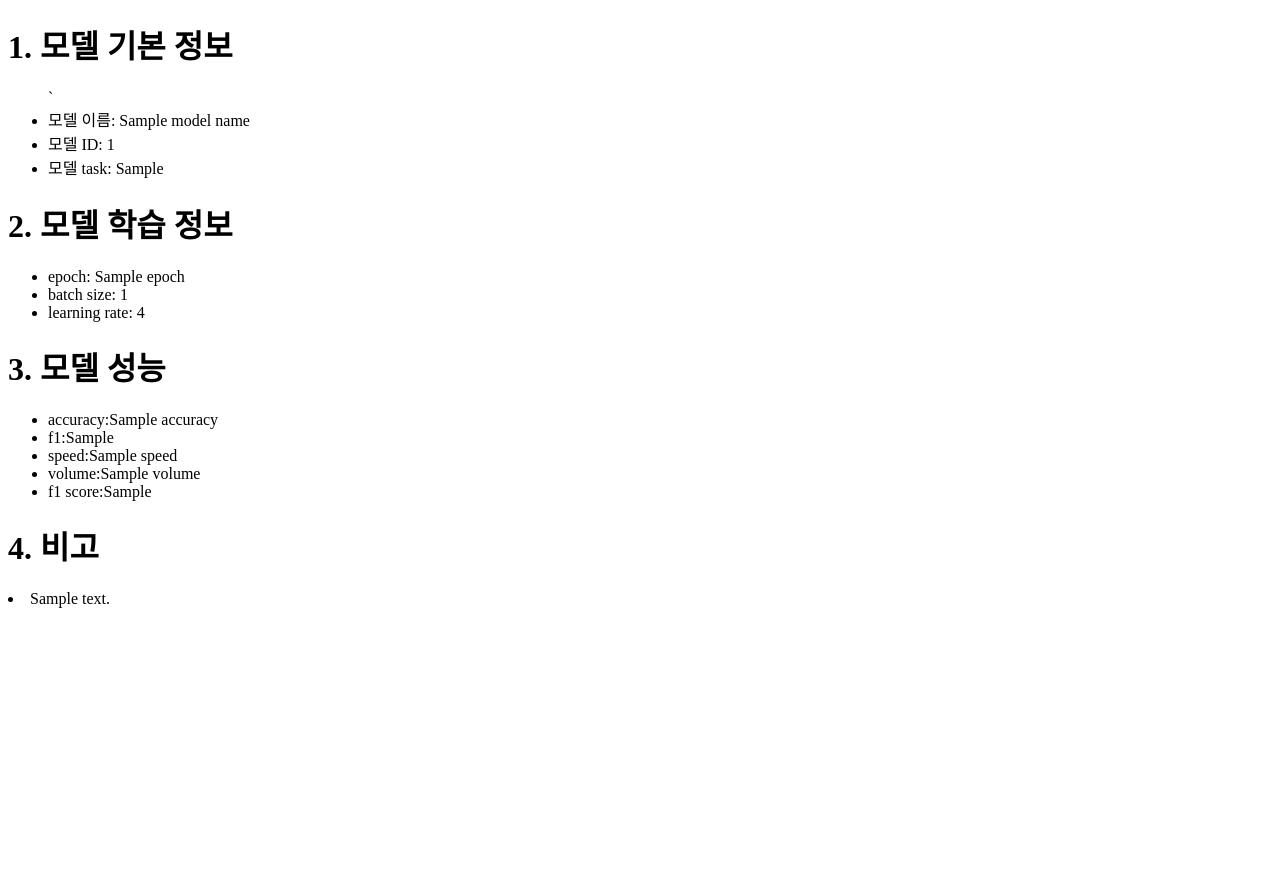
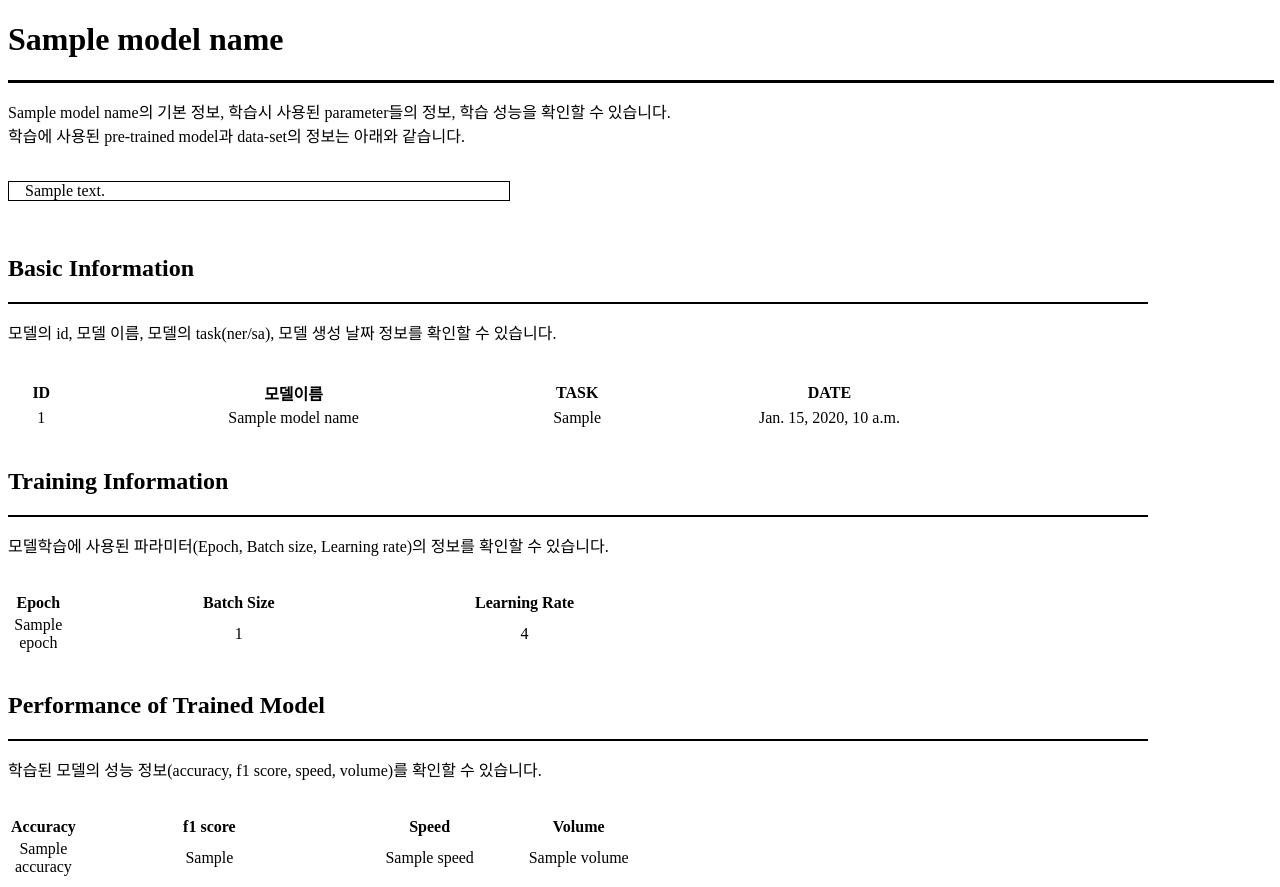
Before and after one commit to skku-arspraxia/arspraxia, a Django app: template myapp/templates/modelPopup.html in a window 1280 px wide. Before the commit the page ends 608 px from the top, so only its background shows below. Run offline with Django 4.2, Linux system fonts and the light colour scheme; the template is opened without the code that fills it: most values are stand-ins (such as "Sample title", 1, 10 or a date in 2020); some libraries are stand-ins or nearby versions.

Commit message:
models pagination

```diff
--- a/myapp/templates/modelPopup.html
+++ b/myapp/templates/modelPopup.html
@@ -5,27 +5,107 @@
     <title>model_name</title>
 </head>
 <body>
-    <h1>1. 모델 기본 정보</h1>
-    <ul>
-        `<li>모델 이름: {{model_name}}</li>
-        <li>모델 ID: {{model_id}}</li>
-        <li>모델 task: {{model_task}}</li>
-    </ul>
-    <h1>2. 모델 학습 정보</h1>
-    <ul>
-        <li>epoch: {{epoch}}</li>
-        <li>batch size: {{batch_size}}</li>
-        <li>learning rate: {{learning_rate}}</li>
-    </ul>
-    <h1>3. 모델 성능</h1>
-    <ul>
-        <li>accuracy:{{accuracy}}</li>
-        <li>f1:{{f1}}</li>
-        <li>speed:{{speed}}</li>
-        <li>volume:{{volume}}</li>
-        <li>f1 score:{{f1}}</li>
-    </ul>
-    <h1>4. 비고</h1>
-        <li>{{description}}</li>
+    <div class="col-md-12">
+            <h1>{{model_name}}</h1>
+    </div>
+
+    <hr width = "100%" color = "black" size = "3">
+
+    <div class="col-md-12">
+            <p>{{model_name}}의 기본 정보, 학습시 사용된 parameter들의 정보, 학습 성능을 확인할 수 있습니다.<br>
+                학습에 사용된 pre-trained model과 data-set의 정보는 아래와 같습니다.<br><br>
+                <div style="height: auto; width: 500px; border:1px solid black;">
+                     &nbsp;&nbsp;&nbsp;&nbsp;{{description}}
+                </div>
+                </p>
+    </div>
+    <br>
+
+    <div class="col-md-12">
+            <h2>Basic Information</h2>
+    </div>
+
+    <hr width = "90%" color = "black" size = "2" align="left">
+
+    <div class="col-md-12">
+            <p>모델의 id, 모델 이름, 모델의 task(ner/sa), 모델 생성 날짜 정보를 확인할 수 있습니다.<br><br></p>
+            <table class="Basic_Inf_table" width="80%" style="text-align:center;">
+                <thead>
+                    <tr>
+                        <th style="width:5%;">ID</th>
+                        <th style="width:35%;">모델이름</th>
+                        <th style="width:10%;">TASK</th>
+                        <th style="width:30%;">DATE</th>
+                    </tr>
+                </thead>
+                <tbody>
+                    <tr>
+                        <td>{{model_id}}</td>
+                        <td>{{model_name}}</td>
+                        <td>{{model_task}}</td>
+                        <td>{{date}}</td>
+                    </tr>
+                </tbody>
+            </table>
+    </div>
+
+    <br>
+
+    <div class="col-md-12">
+            <h2>Training Information</h2>
+    </div>
+
+    <hr width = "90%" color = "black" size = "2" align="left">
+
+    <div class="col-md-12">
+            <p>모델학습에 사용된 파라미터(Epoch, Batch size, Learning rate)의 정보를 확인할 수 있습니다.<br><br></p>
+            <table class="Training_Inf_table" width="50%" style="text-align:center;">
+                <thead>
+                    <tr>
+                        <th style="width:5%;">Epoch</th>
+                        <th style="width:45%;">Batch Size</th>
+                        <th style="width:30%;">Learning Rate</th>
+                    </tr>
+                </thead>
+                <tbody>
+                    <tr>
+                        <td>{{epoch}}</td>
+                        <td>{{batch_size}}</td>
+                        <td>{{learning_rate}}</td>
+                    </tr>
+                </tbody>
+            </table>
+    </div>
+
+    <br>
+
+    <div class="col-md-12">
+            <h2>Performance of Trained Model</h2>
+    </div>
+
+    <hr width = "90%" color = "black" size = "2" align="left">
+
+    <div class="col-md-12">
+            <p>학습된 모델의 성능 정보(accuracy, f1 score, speed, volume)를 확인할 수 있습니다.<br><br></p>
+            <table class="Performance_table" width="50%" style="text-align:center;">
+                <thead>
+                    <tr>
+                        <th style="width:5%;">Accuracy</th>
+                        <th style="width:45%;">f1 score</th>
+                        <th style="width:30%;">Speed</th>
+                        <th style="width:30%;">Volume</th>
+                    </tr>
+                </thead>
+                <tbody>
+                    <tr>
+                        <td>{{accuracy}}</td>
+                        <td>{{f1}}</td>
+                        <td>{{speed}}</td>
+                        <td>{{volume}}</td>
+                    </tr>
+                </tbody>
+            </table>
+    </div>
+
 </body>
 </html>
--- a/myapp/templates/models.html
+++ b/myapp/templates/models.html
@@ -1,4 +1,6 @@
 {% extends 'base.html' %}
+{% load static %}
+{% load mathfilters %}
 {% block mycontent %}
 
     <input type="hidden" class="pagetitle" value="모델 성능 분석"/>
@@ -26,7 +28,7 @@
                             <td>{{ data.accuracy }} %</td>
                             <td>{{ data.date | date:"Y년 m월 d일" }}</td>
                             <td>
-                                <button onclick="window.open('/modelPopup/?id={{data.id}}','window_name','width=700,height=500');">보기</button>
+                                <button onclick="window.open('/modelPopup/?id={{data.id}}','window_name','width=700,height=1000');">보기</button>
                             </td>
                         </tr>
                     {% endfor %}
@@ -45,7 +47,7 @@
                     <a class="page-link" tabindex="-1" aria-disabled="true" href="#">이전</a>
                 </li>
             {% endif %}
-            {% for page_number in page_obj.paginator.page_range %}
+            {% for page_number in page_range %}
                 {% if page_number == page_obj.number %}
                     <li class="page-item active" aria-current="page">
                         <a class="page-link" href="/models/?task={{task}}&page={{ page_number }}">{{ page_number }}</a>
```
Also changed, not shown: myapp/views.py (+14 -2 lines), myapp/templates/inference.html (line endings or trailing spaces).
